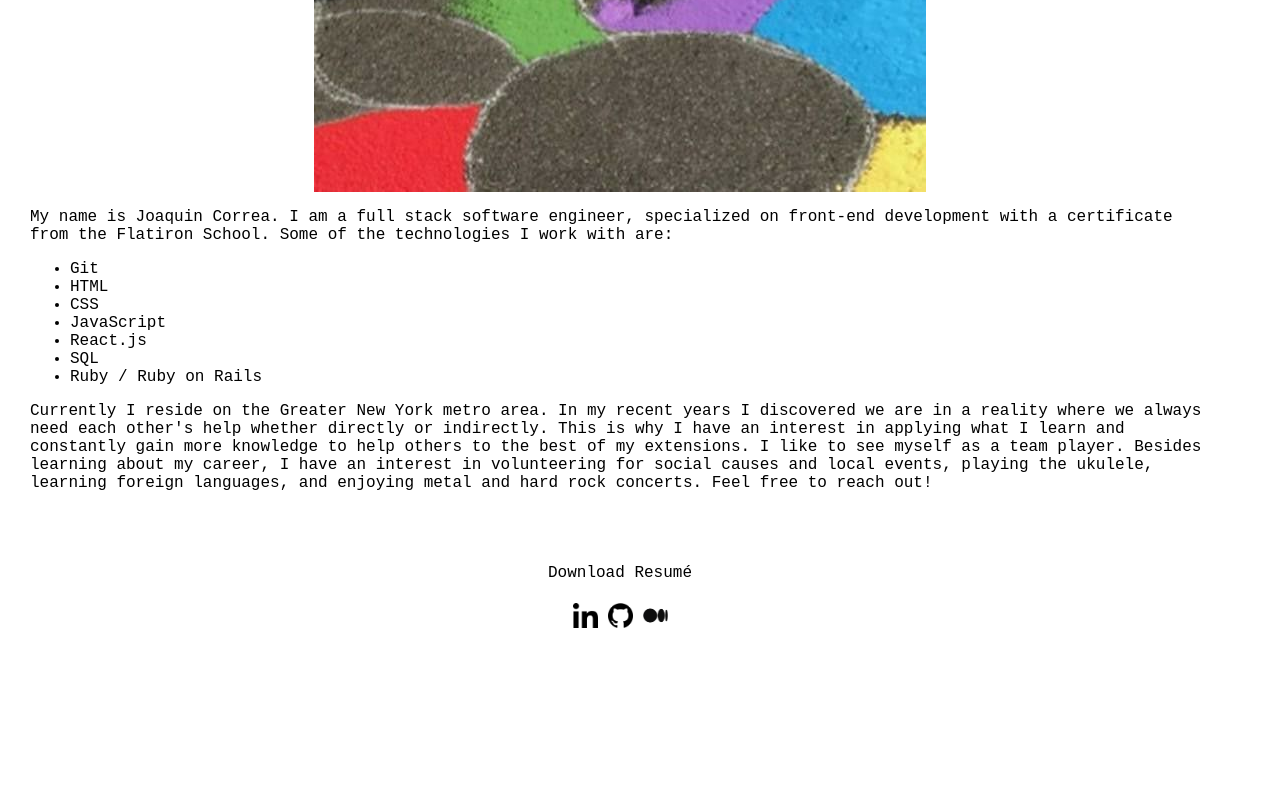
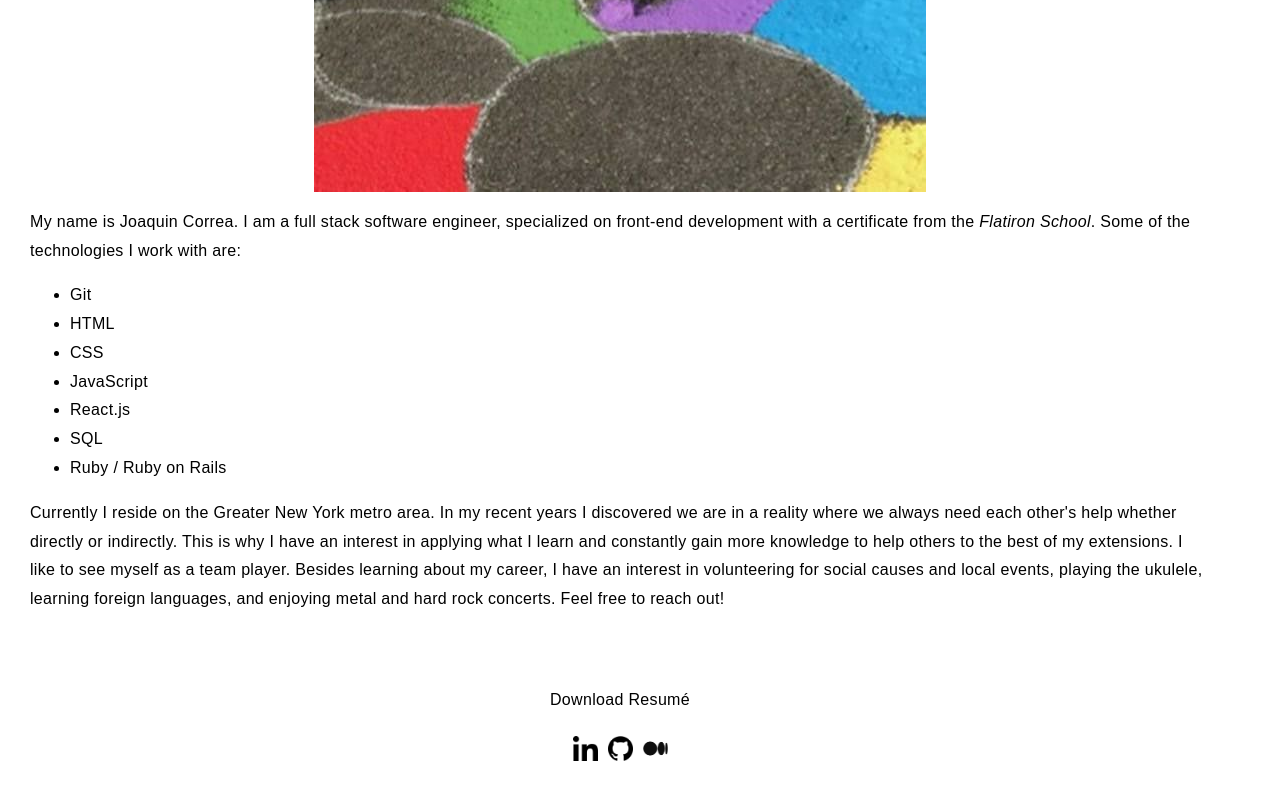
Before and after one commit to jecorrea-cloud/portfolio, a React (Create React App) app: page /about in a window 1280 px wide. Shown: the part 881-1681 px from the top of the page. Before the commit the page ends 1568 px from the top, so only its background shows below. Built offline with nearby package versions, Linux system fonts and the light colour scheme.

Commit message:
changes added to the App.css file

```diff
--- a/src/App.css
+++ b/src/App.css
@@ -38,7 +38,7 @@
 } */
 
 .App {
-  font-family: 'Chivo', monospace;
+  font-family: 'Chivo', sans-serif;
 }
 
 body{
@@ -112,13 +112,14 @@ div.site-content{
   text-decoration: none;
 }
 
-.card .effect-link{
-  font-family: 'Roboto Mono', monospace;
-  color: #ffffff;
-}
-
 p{
-  font-family: 'Roboto Mono', monospace;
+  font-family: 'Chivo', sans-serif;
+  font-weight: 400;
+  font-style: normal;
+  font-size: 16px;
+    line-height: 1.8em;
+    letter-spacing: .02em;
+    text-rendering: optimizeLegibility;
 }
 
 div.about-info{
@@ -149,7 +150,7 @@ div.about-info{
   position: absolute;
   width: 100%;
   height: 100%;
-  padding: 30px 10px 10px 30px;
+  padding: 30px;
   top: calc(100% - 60px);
   left: 0;
   text-align: center;
@@ -162,9 +163,10 @@ div.about-info{
 }
 
 .card .effect-text h2 {
+  font-family: 'Chivo',sans-serif;
   height: 45px;
   color: #ffffff;
-  font-size: 25px;
+  font-size: 20px;
   margin: -15px 0 0 0;
   transition: .5s;
 }
@@ -175,8 +177,14 @@ div.about-info{
 
 .card .effect-text p {
   color: #ffffff;
-  font-size: 16px;
-  margin: 0 0 20px 0;
+  font-size: 13px;
+  margin: 0 0 0 0;
+}
+
+.card .effect-link{
+  font-family: 'Chivo', sans-serif;
+  color: #ffffff;
+  font-size: 13px;
 }
 
 div.site-content{
--- a/src/components/About.js
+++ b/src/components/About.js
@@ -16,7 +16,7 @@ export default class About extends Component {
 
                 <p>
                     My name is Joaquin Correa. I am a full stack software engineer, specialized on front-end
-                development with a certificate from the Flatiron School. Some of the technologies I work with are:
+                development with a certificate from the <em>Flatiron School</em>. Some of the technologies I work with are:
                 <ul>
                     <li>Git</li>
                     <li>HTML</li>
--- a/src/components/Projects.js
+++ b/src/components/Projects.js
@@ -23,7 +23,7 @@ export default class Projects extends Component {
                     </div>
                     <div class="effect-text">
                         <h2>Alive-Journal</h2>
-                        <p>A to-do list made with React.js</p>
+                        <p>A to-do list made with React.js and Ruby on Rails</p>
                         <a class="effect-link" href="https://jecorrea-cloud.github.io/jecorrea-pokedex/" rel="opener noreferrer" target="_blank" >Site</a>
                         <br/>
                         <a class="effect-link" href="https://github.com/jecorrea-cloud/phase4-frontend" rel="opener noreferrer" target="_blank" >Repo</a>
@@ -36,7 +36,7 @@ export default class Projects extends Component {
                     </div>
                     <div class="effect-text">
                         <h2>Book-Cook</h2>
-                        <p>Your personal recipe book made with React.js</p>
+                        <p>A recipe book made with React.js and Rails for the back-end</p>
                         <a class="effect-link" href="https://jecorrea-cloud.github.io/jecorrea-pokedex/" rel="opener noreferrer" target="_blank" >Site</a>
                         <br/>
                         <a class="effect-link" href="https://github.com/jecorrea-cloud/cookbook-frontend" rel="opener noreferrer" target="_blank" >Repo</a>
```
